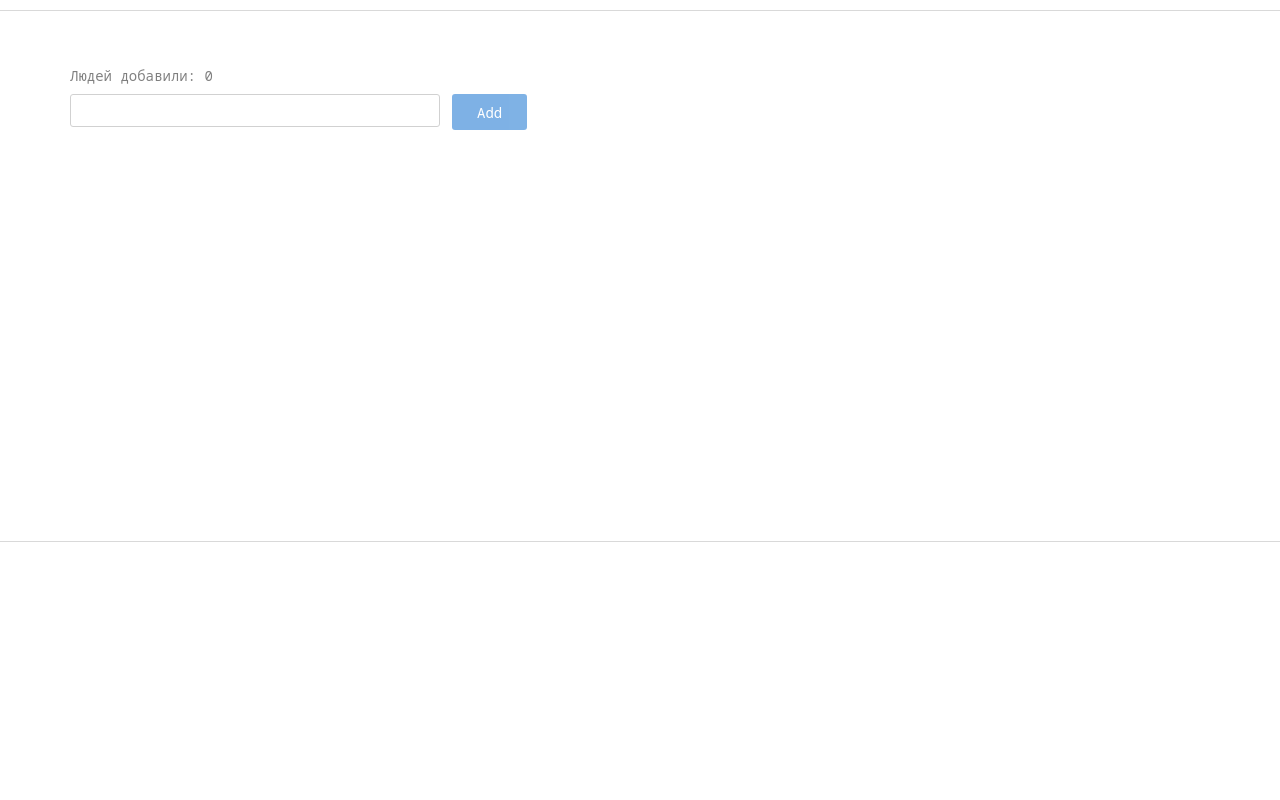
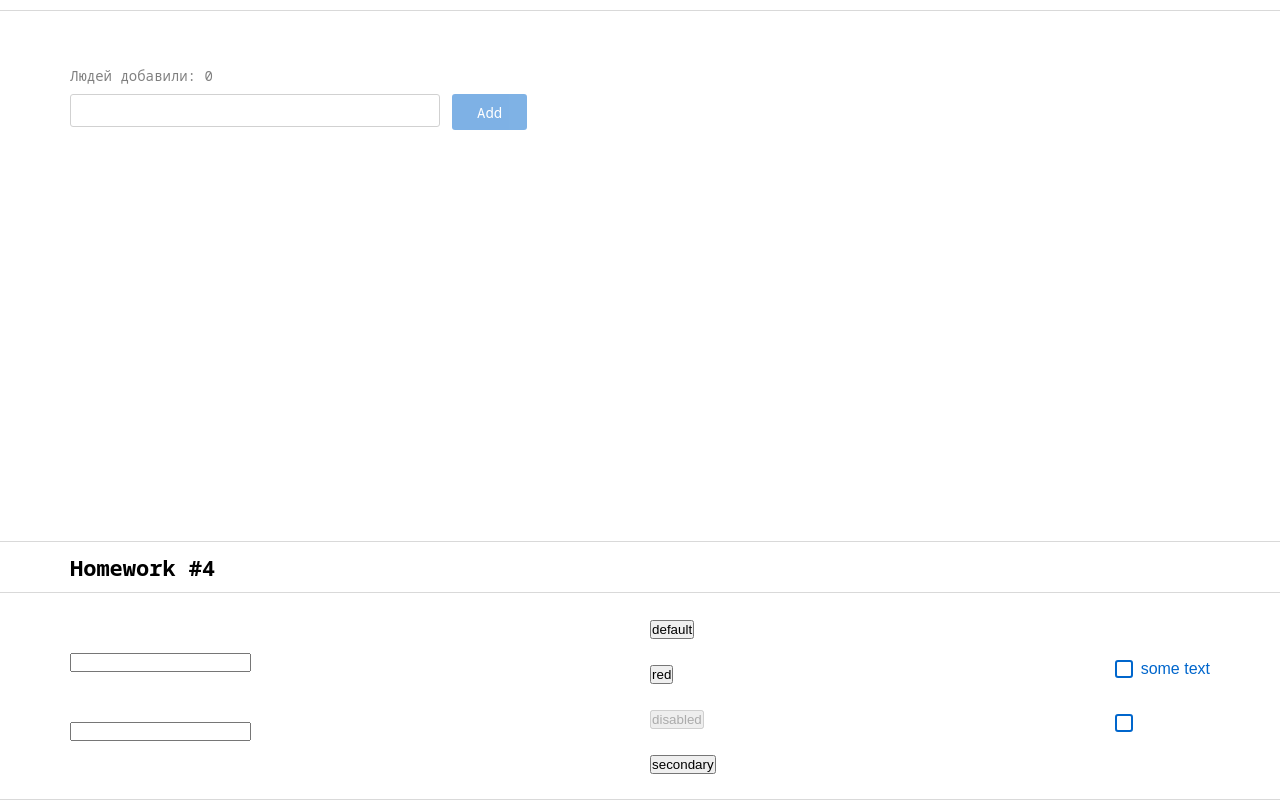
Before and after one commit to volhaf/hws2, a React (Create React App) app: page / in a window 1280 px wide. Shown: the part 1122-1922 px from the top of the page. Before the commit the page ends 1664 px from the top, so only its background shows below. Built offline with nearby package versions, Linux system fonts and the light colour scheme.

Commit message:
fix finalClassName

```diff
--- a/src/s1-main/App.tsx
+++ b/src/s1-main/App.tsx
@@ -3,6 +3,7 @@ import s from './App.module.css'
 import HW1 from '../s2-homeworks/hw01/HW1'
 import HW2 from '../s2-homeworks/hw02/HW2'
 import HW3 from '../s2-homeworks/hw03/HW3'
+import HW4 from '../s2-homeworks/hw04/HW4'
 
 function App() {
     return (
@@ -10,8 +11,7 @@ function App() {
             <HW1/>
             <HW2/>
             <HW3/>
-            {/*<HW4/>*/}
-
+            <HW4/>
             {/*при выполнении дз 5 и более - закомментировать здесь дз 1-4, так как они есть внутри дз 5*/}
             {/*<HW5/>*/}
         </div>
--- a/src/s2-homeworks/hw04/common/c2-SuperButton/SuperButton.tsx
+++ b/src/s2-homeworks/hw04/common/c2-SuperButton/SuperButton.tsx
@@ -7,7 +7,9 @@ type DefaultButtonPropsType = DetailedHTMLProps<ButtonHTMLAttributes<HTMLButtonE
 
 type SuperButtonPropsType = DefaultButtonPropsType & {
     xType?: string
-}
+} //xType добавляет кастомное свойство для расширения функциональности !!!!!
+//Компонент может быть использован как обычная кнопка или с дополнительными стилизованными типами!!!
+
 
 const SuperButton: React.FC<SuperButtonPropsType> = (
     {
@@ -18,11 +20,19 @@ const SuperButton: React.FC<SuperButtonPropsType> = (
     }
 ) => {
     const finalClassName = s.button
-        // + (disabled
-        //         ? ...
-        //         : xType === 'red'
-        //             ? ...
-        + (className ? ' ' + className : '') // задачка на смешивание классов
+    + (disabled ? ' ' + s.disabled : '')
+    // Если disabled равно true, добавляется класс s.disabled. Перед ним добавляется пробел (' '), чтобы корректно соединить классы.
+    //Если disabled равно false, ничего не добавляется.
+    + (xType === 'red' && !disabled ? ' ' + s.red : '')
+    //Если xType равно 'red' и кнопка не отключена (!disabled), добавляется класс s.red.
+    //Если хотя бы одно из условий не выполнено, ничего не добавляется.
+    + (xType === 'secondary' && !disabled ? ' ' + s.secondary : '')
+    //Если xType равно 'secondary' и кнопка не отключена, добавляется класс s.secondary
+    + (!disabled && !xType ? ' ' + s.default : '')
+    //Если кнопка не отключена и xType отсутствует (или равно undefined), добавляется класс s.default.
+
+
+        // задачка на смешивание классов
 
     //ИЛИ ЕСЛИ НЕ ПОНЯТНО С finalClassName  ТОЖЕ САМОЕ ПРИ ПОМОЩИ ШАБЛОННЫХ СТРОК:
     // `${s.СТИЛЬ КНОПКИ}  ${xType==='КРАСНЫЙ' ? ДАВАЙ КРАСНЫЙ СТИЛЬ : xType === 'secondary' ? ДАВАЙ СЕКОНДАРИ СТИЛЬ: ДАВАЙ ПО ДЕФОЛТУ } ${disabled ? ДАВАЙ ДИЗАБЛЕТ СТИЛЬ :  ПУСТУЮ СТРОКУ} `
```
